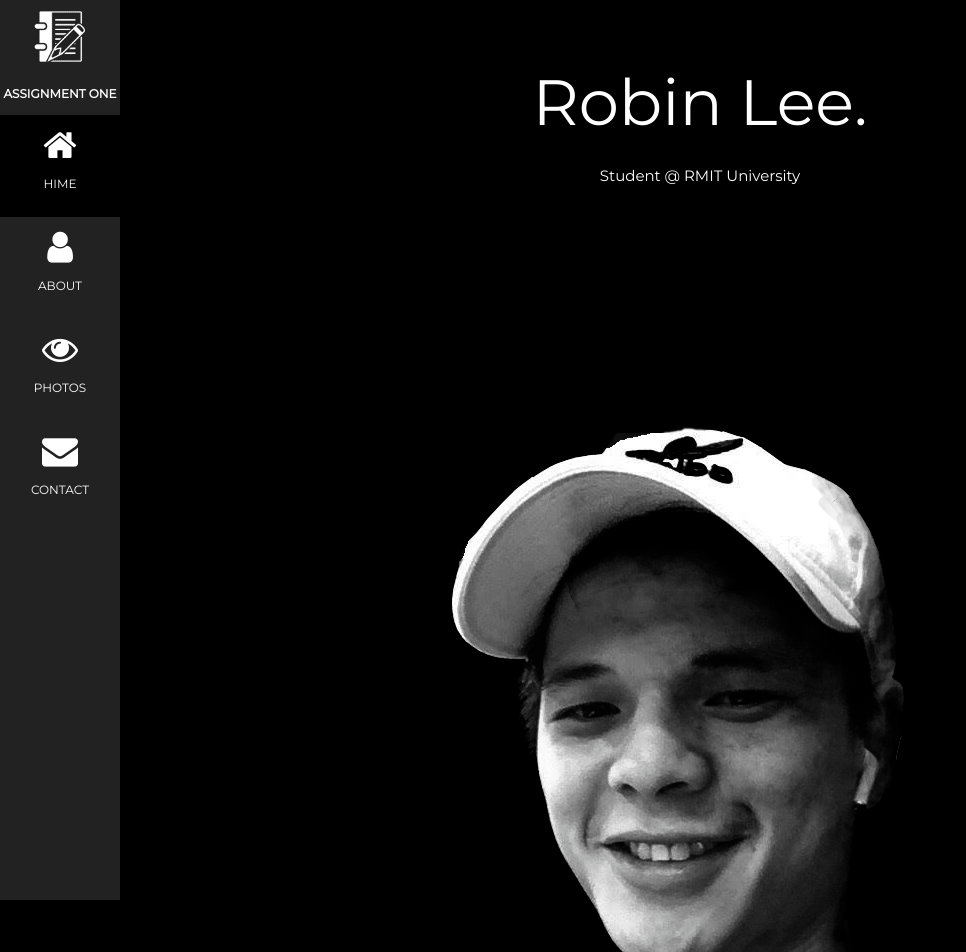
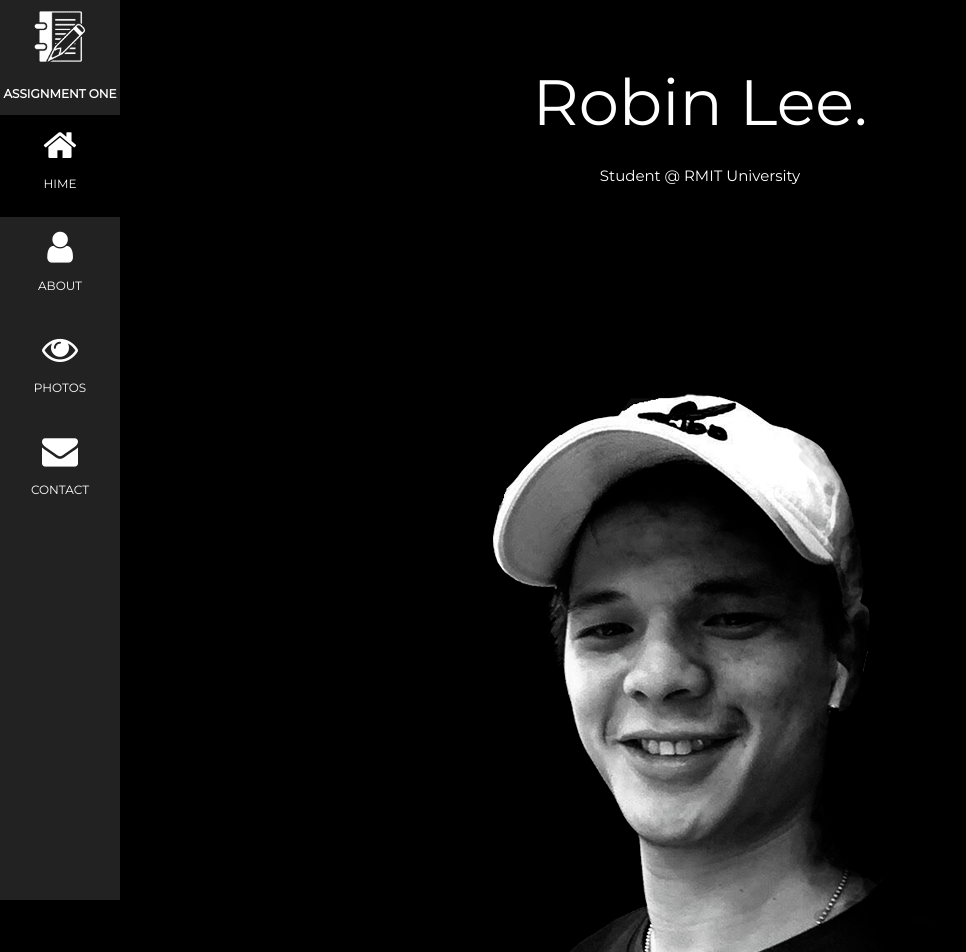
Before and after one commit to ceylonhue/begin, a Jekyll site: the page built from index.md, in a window 1280 px wide. Shown: the top 952 px of the page, without its empty margins (0-966 px from the left). Built offline with Jekyll 4.4.1, drawn with Linux system fonts in a browser that asks for light colours; our own code applies the rules of GitHub Pages for plain Markdown files.

Commit message:
Update default.html

```diff
--- a/_layouts/default.html
+++ b/_layouts/default.html
@@ -57,14 +57,8 @@ body, h1,h2,h3,h4,h5,h6 {font-family: "Montserrat", sans-serif}
   <header class="w3-container w3-padding-32 w3-center w3-black" id="home">
     <h1 class="w3-jumbo"><span class="w3-hide-small"></span> Robin Lee.</h1>
     <p>Student @ RMIT University <br> <br></p>
-    <img src="/begin/images/robin2.png" alt="Robin2" class="w3-image" >
-    <p> <br>
-       <br>
-       <br>
-       <br>
-       <br>
-       <br>
-       <br>
+    <img src="/begin/images/robin3.png" alt="Robin2" class="w3-image" >
+    <p>
        <br>
        <br>
        <br>
```
